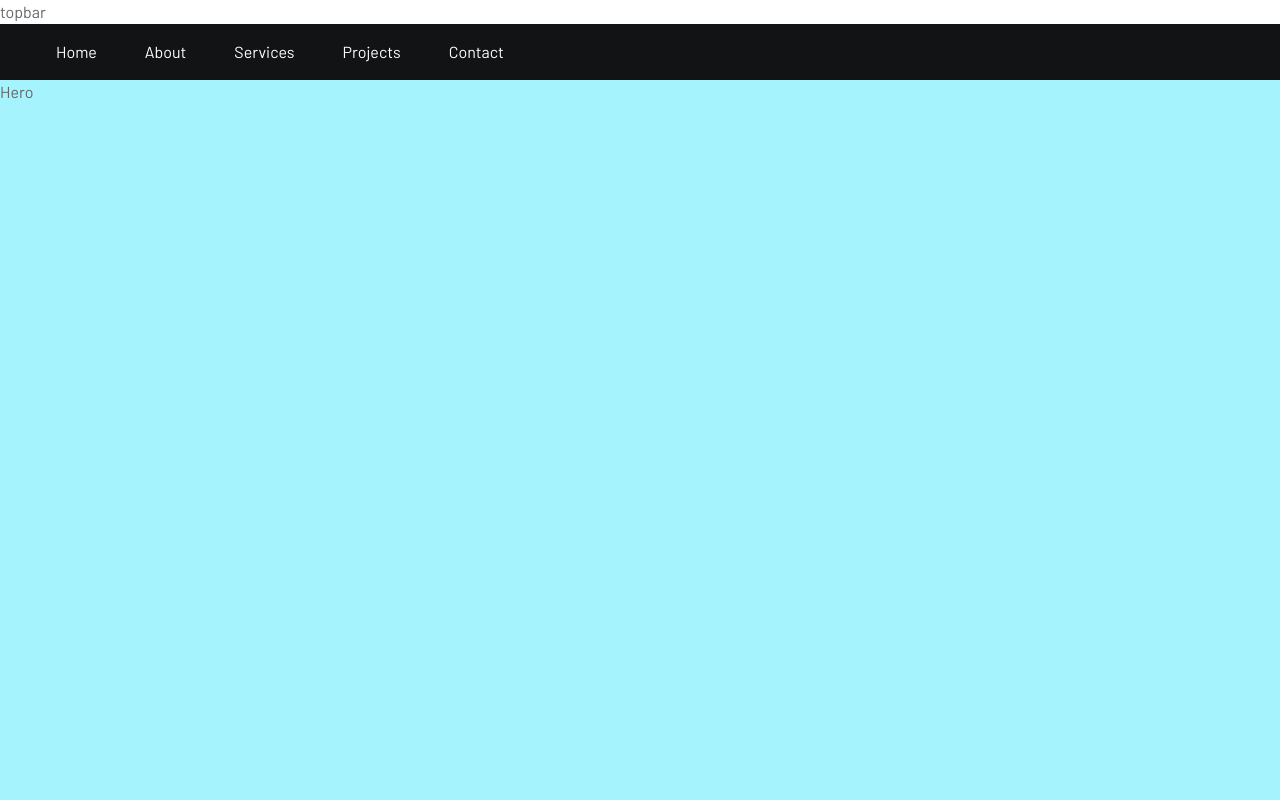
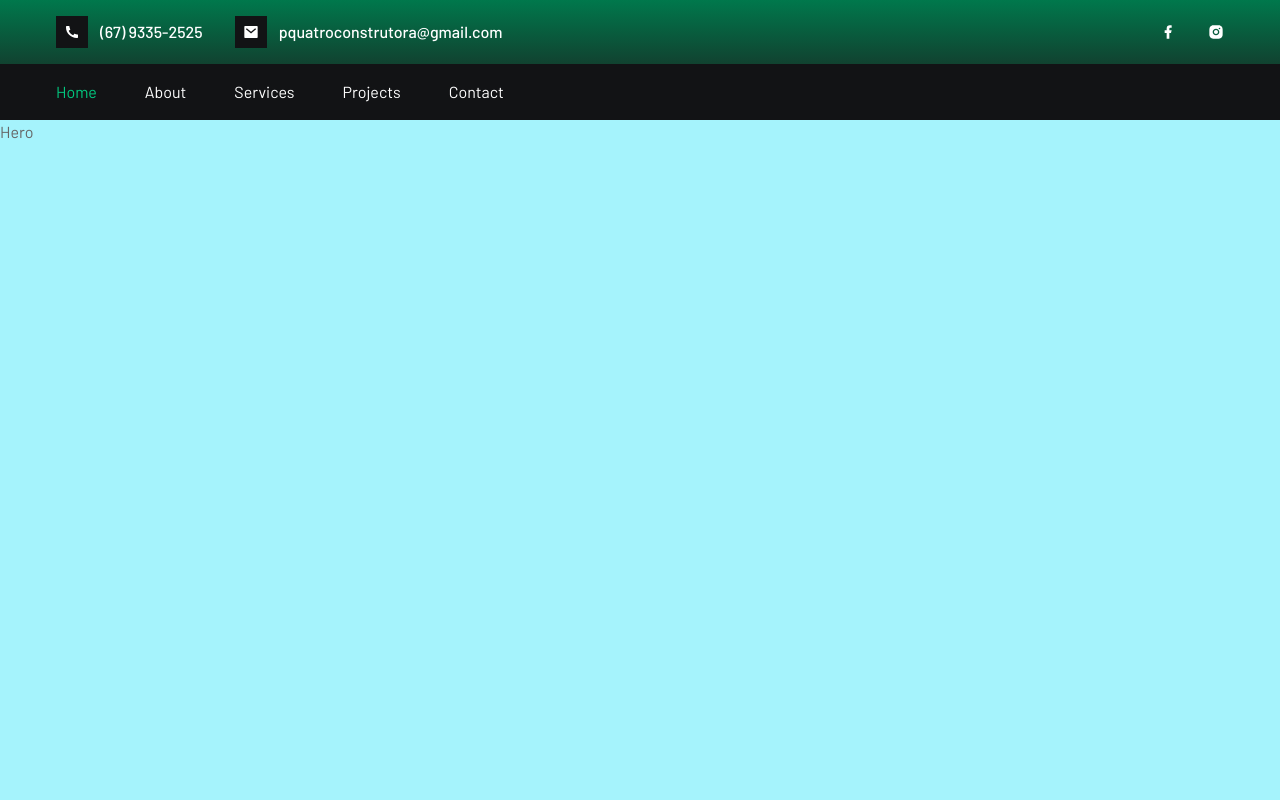
Before and after one commit to itsadrianapaiva/PQuatro-Construtora, a Next.js app: page / in a window 1280 px wide. Shown: the top 800 px of the page. Built offline with nearby package versions, Linux system fonts and the light colour scheme.

Commit message:
top bar created

```diff
--- a/components/About.jsx
+++ b/components/About.jsx
@@ -1,5 +1,9 @@
 const About = () => {
-  return <div className="h-screen bg-red-200">About</div>;
+  return (
+    <div className="h-screen bg-red-200" id="about">
+      About
+    </div>
+  );
 };
 
 export default About;
--- a/components/Contact.jsx
+++ b/components/Contact.jsx
@@ -1,5 +1,9 @@
 const Contact = () => {
-  return <div className="h-screen bg-pink-200">Contact</div>;
+  return (
+    <div className="h-screen bg-pink-200" id="contact">
+      Contact
+    </div>
+  );
 };
 
 export default Contact;
--- a/components/Header.jsx
+++ b/components/Header.jsx
@@ -38,7 +38,7 @@
                   spy
                   smooth
                   className="cursor-pointer"
-                  activeClass="text-accent"
+                  activeClass="text-[#02c87f]"
                 >
                   {link.name}
                 </ScrollLink>
--- a/components/Services.jsx
+++ b/components/Services.jsx
@@ -1,5 +1,9 @@
 const Services = () => {
-  return <div className="h-screen bg-green-200">Services</div>;
+  return (
+    <div className="h-screen bg-green-200" id="services">
+      Services
+    </div>
+  );
 };
 
 export default Services;
--- /dev/null
+++ b/components/Socials.jsx
@@ -0,0 +1,30 @@
+import Link from "next/link";
+
+import { RiFacebookFill, RiInstagramFill } from "react-icons/ri";
+
+const socials = [
+  {
+    icon: <RiFacebookFill />,
+    path: "https://www.facebook.com/pquatroconstrutora/",
+  },
+  {
+    icon: <RiInstagramFill />,
+    path: "https://www.instagram.com/pquatroconstrutora/",
+  },
+];
+
+const Socials = ({ containerStyles, iconStyles }) => {
+  return (
+    <div className={`${containerStyles}`}>
+      {socials.map((item, index) => {
+        return (
+          <Link href={item.path} key={index} className={`${iconStyles}`}>
+            {item.icon}
+          </Link>
+        );
+      })}
+    </div>
+  );
+};
+
+export default Socials;
--- a/components/Topbar.jsx
+++ b/components/Topbar.jsx
@@ -1,5 +1,44 @@
+import { RiPhoneFill, RiMailFill } from "react-icons/ri";
+import Socials from "./Socials";
+
 const Topbar = () => {
-  return <div>topbar</div>;
+  return (
+    <section
+      id="home"
+      className="flex items-center bg-gradient-to-t from-[#114230] to-[#00784c] py-4 xl:h-16 xl:py-0"
+    >
+      <div className="container mx-auto">
+        {/* phone, mail & socials */}
+        <div className="flex flex-col items-center justify-between gap-6 lg:flex-row">
+          <div className="hidden items-center gap-8 xl:flex">
+            {/* phone */}
+            <div className="flex items-center gap-3">
+              <div className="flex h-8 w-8 items-center justify-center bg-primary text-white">
+                <RiPhoneFill />
+              </div>
+              <p className="font-medium text-white">(67) 9335-2525</p>
+            </div>
+
+            {/* mail */}
+            <div className="flex items-center gap-3">
+              <div className="flex h-8 w-8 items-center justify-center bg-primary text-white">
+                <RiMailFill />
+              </div>
+              <p className="font-medium text-white">
+                pquatroconstrutora@gmail.com
+              </p>
+            </div>
+          </div>
+
+          {/* socials */}
+          <Socials
+            containerStyles="flex items-center gap-8 mx-auto xl:mx-0"
+            iconStyles="text-white"
+          />
+        </div>
+      </div>
+    </section>
+  );
 };
 
 export default Topbar;
--- a/components/Work.jsx
+++ b/components/Work.jsx
@@ -1,5 +1,5 @@
 const Work = () => {
-  return <div className="h-screen bg-yellow-200">work</div>;
+  return <div className="h-screen bg-yellow-200" id="projects">work</div>;
 };
 
 export default Work;
```
